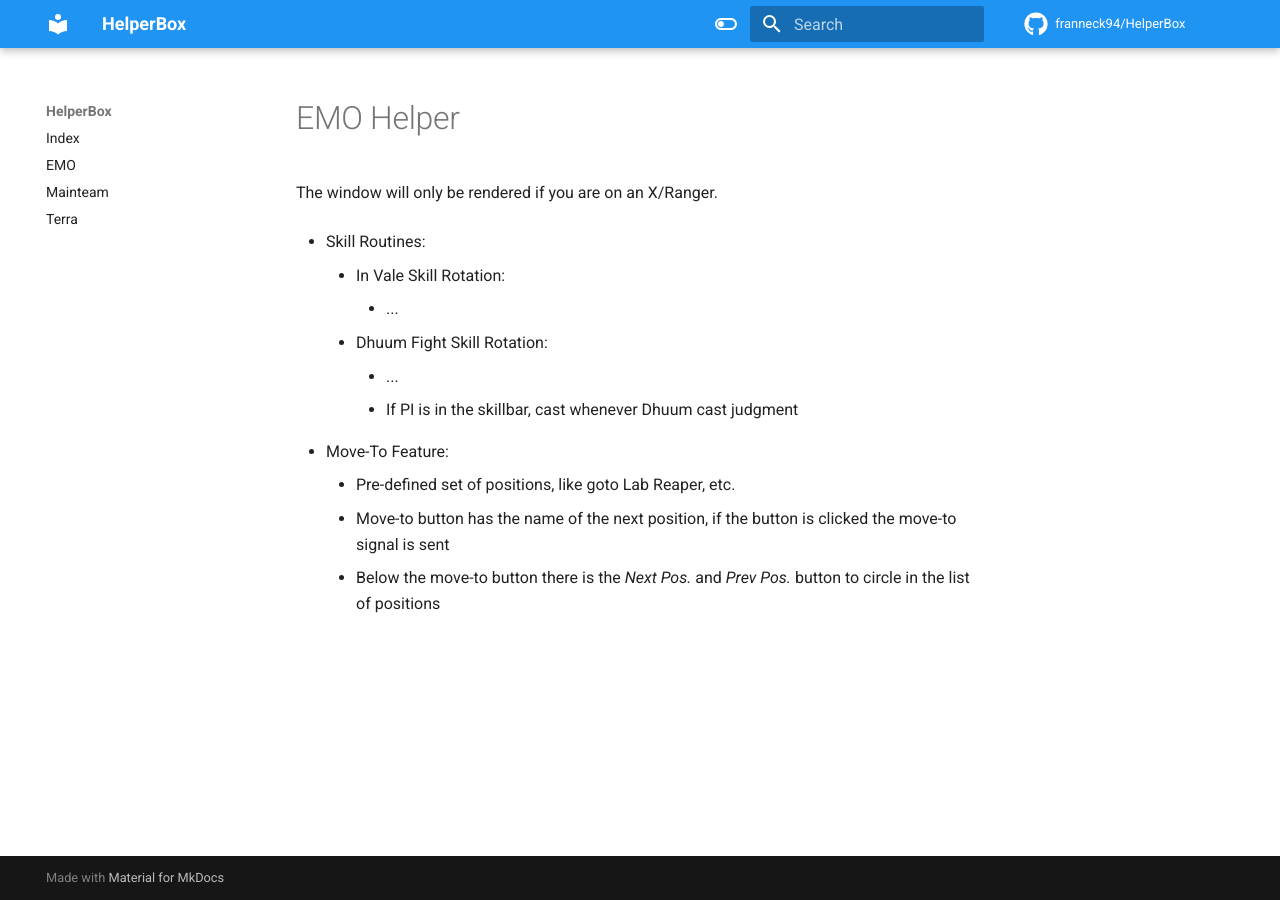
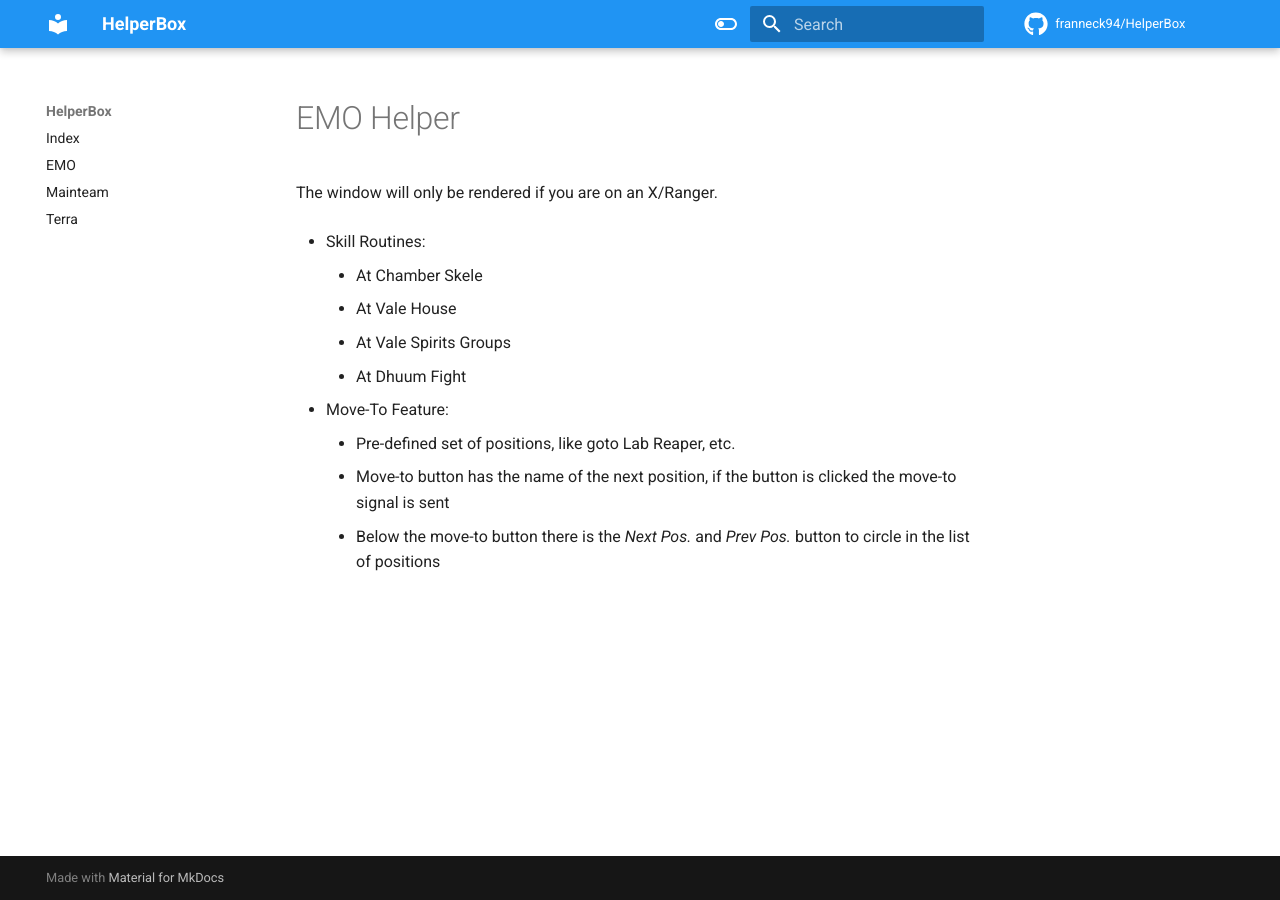
Before and after one commit to franneck94/HelperBox, an MkDocs documentation site: the page built from docs/Db.md, in a window 1280 px wide. Built offline with MkDocs 1.6.1 and Material for MkDocs 9.7.7, drawn with Linux system fonts in a browser that asks for light colours; comment, search, counter and statistics services are not loaded.

Commit message:
updated doc

```diff
--- a/docs/Db.md
+++ b/docs/Db.md
@@ -3,11 +3,10 @@
 The window will only be rendered if you are on an X/Ranger.
 
 - Skill Routines:
-    - In Vale Skill Rotation:
-        - ...
-    - Dhuum Fight Skill Rotation:
-        - ...
-        - If PI is in the skillbar, cast whenever Dhuum cast judgment
+    - At Chamber Skele
+    - At Vale House
+    - At Vale Spirits Groups
+    - At Dhuum Fight
 
 - Move-To Feature:
     - Pre-defined set of positions, like goto Lab Reaper, etc.
```
Also changed, not shown: docs/index.md (+0 -4 lines).
